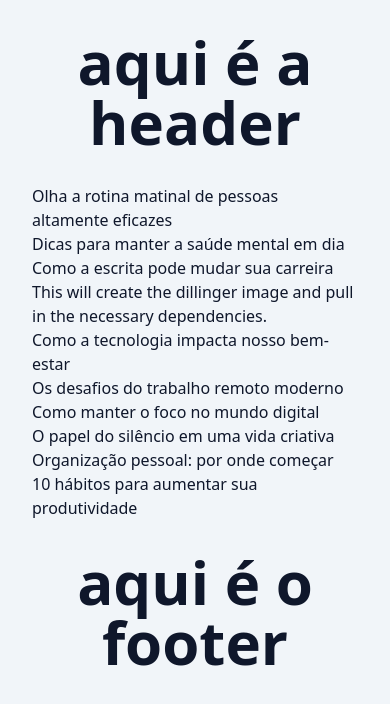
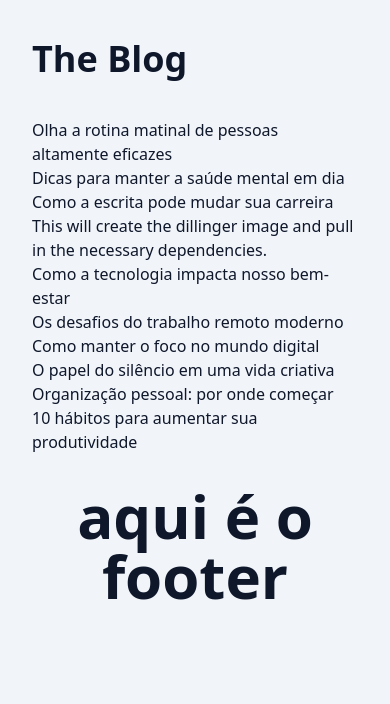
Before and after one commit to HamzeJihad/Blog-NextJs, a Next.js app: page / in a window 390 px wide. Shown: the top 704 px of the page. Built offline with nearby package versions, Linux system fonts and the light colour scheme.

Commit message:
tratando responsividade

```diff
--- a/src/app/page.tsx
+++ b/src/app/page.tsx
@@ -1,4 +1,5 @@
 import { Container } from "@/components/Container";
+import { Header } from "@/components/Header";
 import { PostsList } from "@/components/PostsList";
 import { SpinLoader } from "@/components/SpinLoader";
 import { postRepository } from "@/repositories/post";
@@ -8,13 +9,7 @@
 export default async function HomePage() {
   return (
     <Container>
-      <header>
-        <h1 className="text-6xl font-bold text-center py-8 ">
-          aqui é a header
-        </h1>
-
-
-      </header>
+      <Header></Header>
       <Suspense fallback={<SpinLoader />}>
         <PostsList />
       </Suspense>
--- a/src/components/Header/index.tsx
+++ b/src/components/Header/index.tsx
@@ -1,23 +1,21 @@
-'use client';
-
-import clsx from 'clsx';
+import clsx from "clsx";
 
 export function Header() {
-
   return (
-    <h1
-      className={clsx(
-        'text-6xl',
-        'font-bold',
-        'text-blue-500',
-        'hover:text-blue-50',
-        'hover:bg-blue-500',
-        'transition',
-        'duration-1000',
-      )}
-      onClick={() => alert(123)}
-    >
-      Texto no meu h1
-    </h1>
+    <header>
+      <h1
+        className={clsx(
+          "text-4xl/normal font-extrabold py-8",
+          "sm:text-5xl/normal",
+          "sm:py-10",
+          "md:text-6xl/normal",
+          "md:py-11",
+          "lg:text-7xl/normal",
+          "lg:py-12"
+        )}
+      >
+        <a href="#">The Blog </a>
+      </h1>
+    </header>
   );
 }
```
